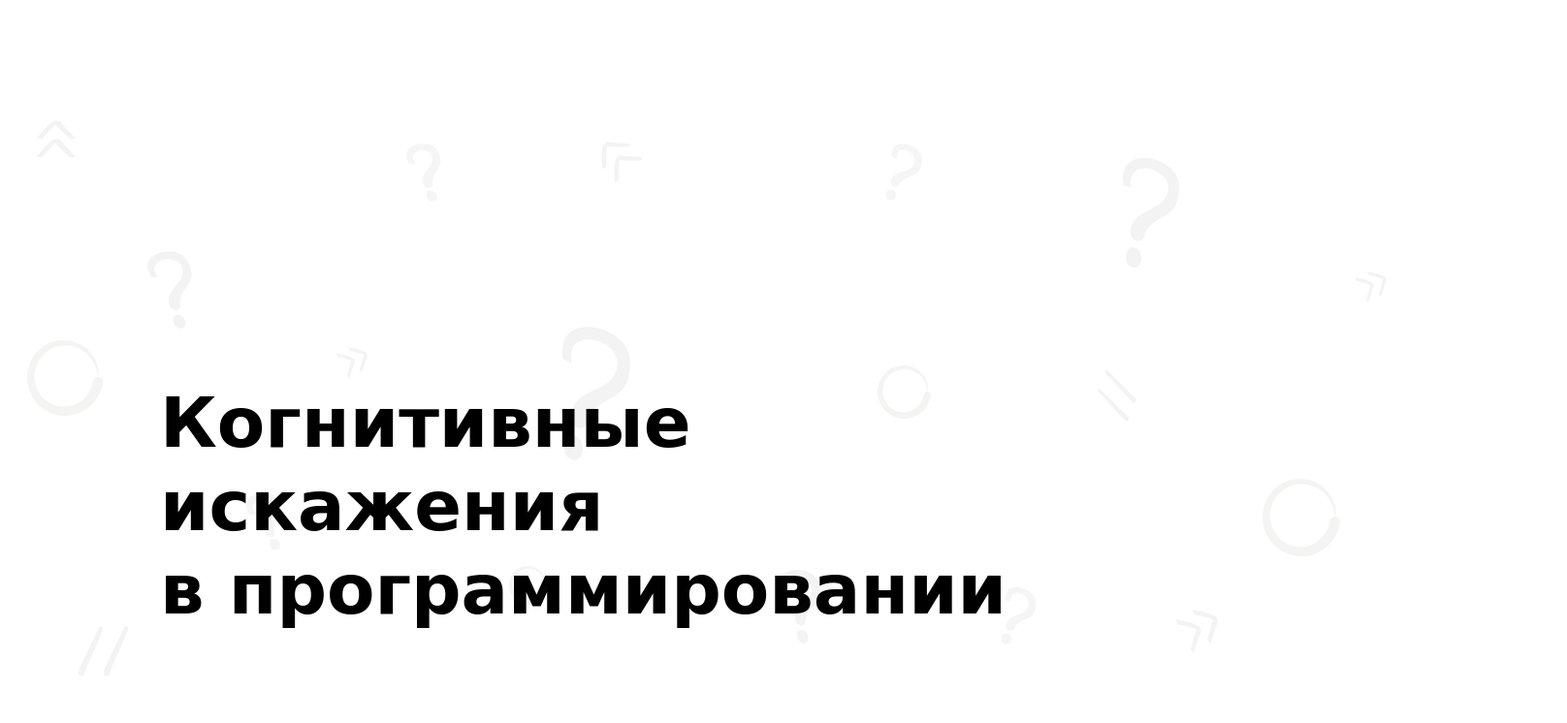
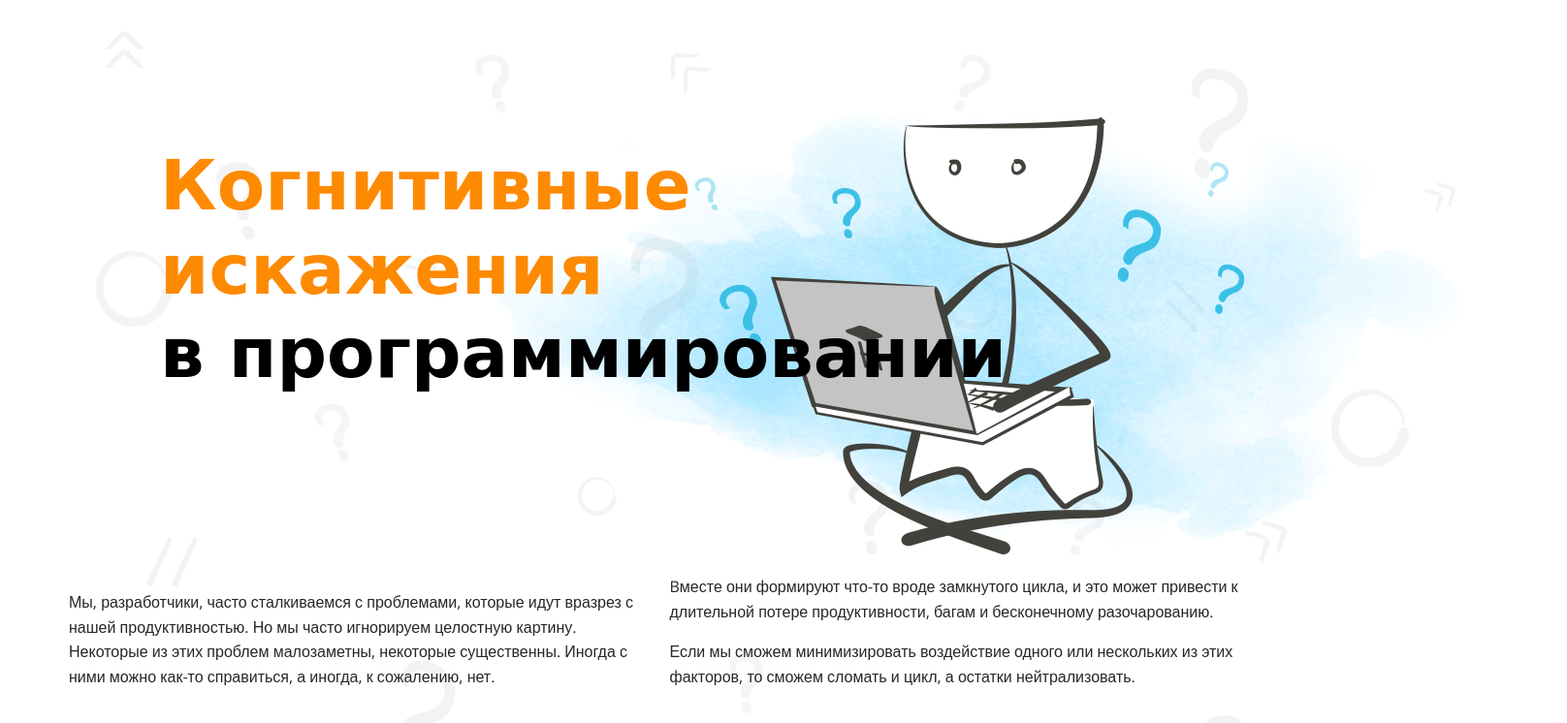
Before and after one commit to HugoTheDeveloper/layout-designer-project-58, a website: page src/index.html in a window 1280 px wide. Shown: the whole page at 97% size, 1616 px wide, since content can reach past the window. Drawn offline with nearby package versions, Linux system fonts and the light colour scheme; files whose address does not match are found by name; a web font is replaced by a local one.

Commit message:
update index.html style.css add main.png

```diff
--- a/src/index.html
+++ b/src/index.html
@@ -16,10 +16,20 @@
 </head>
 <body>
   <header class="header">
-    <biv class="container">
-  <h1 class="yellow"><br>Когнитивные<br> искажения<br>в программировании<br></h1>
-    <div class="el1"></div>
-    </biv>
+    <div class="container">
+      <div class="el1"></div>
+  <div class="image">
+    <img src="/home/bogdan/git-projects/layout-designer-project-58/source-images/main.png" alt="">
+    </div>
+    <h1 class="yellow">Когнитивные<br>искажения<br><h1><br><br>в программировании</h1></h1>
+    <div class="block">
+    <div class="block1"><p>Мы, разработчики, часто сталкиваемся с проблемами, которые идут вразрез с нашей продуктивностью. Но мы часто игнорируем целостную картину. Некоторые из этих проблем малозаметны, некоторые существенны. Иногда с ними можно как-то справиться, а иногда, к сожалению, нет.</p></div>
+    <div class="block2"><p>Bместе они формируют что-то вроде замкнутого цикла, и это может привести к длительной потере продуктивности, багам и бесконечному разочарованию.</p>
+     <p>Если мы сможем минимизировать воздействие одного или нескольких из этих факторов, то сможем сломать и цикл, а остатки нейтрализовать.</p></div>
+
+    </div>
+
+    </div>
   </header>
 
 
--- a/src/styles/scss/style.css
+++ b/src/styles/scss/style.css
@@ -1,38 +1,62 @@
-*::before {
-    padding: 0px;
-    margin: 0px;
-    border: 0px;
-    box-sizing: border-box;
-}
-body  {
-    margin: 0px;
-    padding: 0px;
-    max-width: 100%;
-}
 
 .el1 {
     width: 1440px;
-    height: 915px;
+    height: 914px;
     background-image: url(/home/bogdan/git-projects/layout-designer-project-58/source-images/background.png);
     opacity: 0.06;
     background-repeat: no-repeat;
     background-size: cover;
-    position: relative;
-    top:100px;
-    bottom:100px;
+    background-attachment: fixed;
 }
 
-.yellow {
+h1 {
     font-family: 'Neucha', cursive;
     font-size: 72px;
     line-height: 1.2em;
     position: absolute;
-    bottom: 100px;
+    height: 178px;
     left:165px;
+    top: 100px;
+
 }
+.yellow {
+    color: #FE8A02;
+}
+.black {
 
+}
 .container {
     max-width: 1138px;
     margin: 0px auto;
 
 }
+.image {
+    position:absolute;
+    height: 525px;
+    top: 55px;
+    left: 461px;
+}
+.block1{
+    font-family: 'Open Sans', sans-serif;
+    color: #2A2626;
+    font-size: 16px;
+    line-height: 1.6em;
+    margin-top: 0px;
+}
+.block2 {
+    font-family: 'Open Sans', sans-serif;
+    color: #2A2626;
+    font-size: 16px;
+    line-height: 1.6em;
+    margin-top: 0px;
+
+}
+.block {
+    columns: 540px 2;
+    column-gap: 30px;
+    position: absolute;
+    margin-top: 50px;
+    top: 543px;
+
+
+}
```
Also changed, not shown: source-images/main.png (added).
